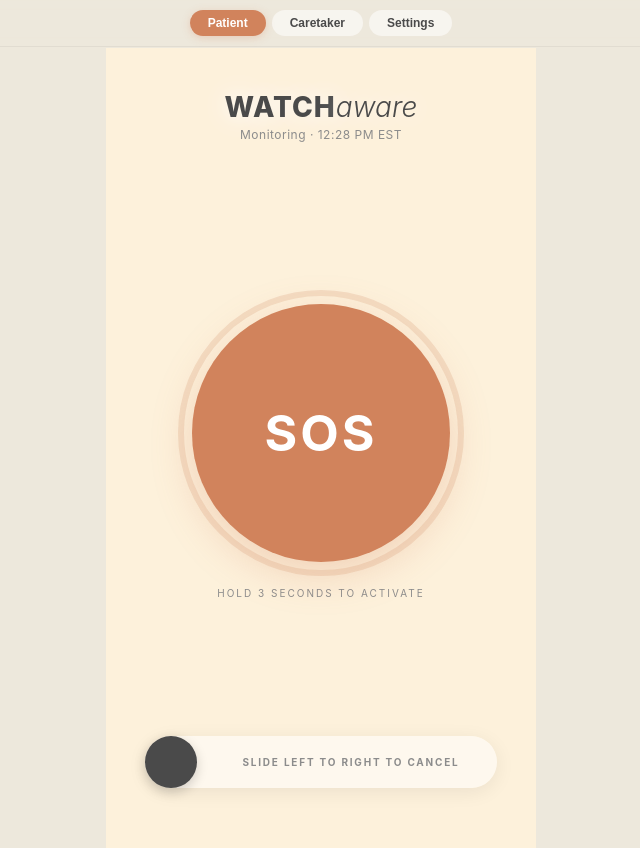
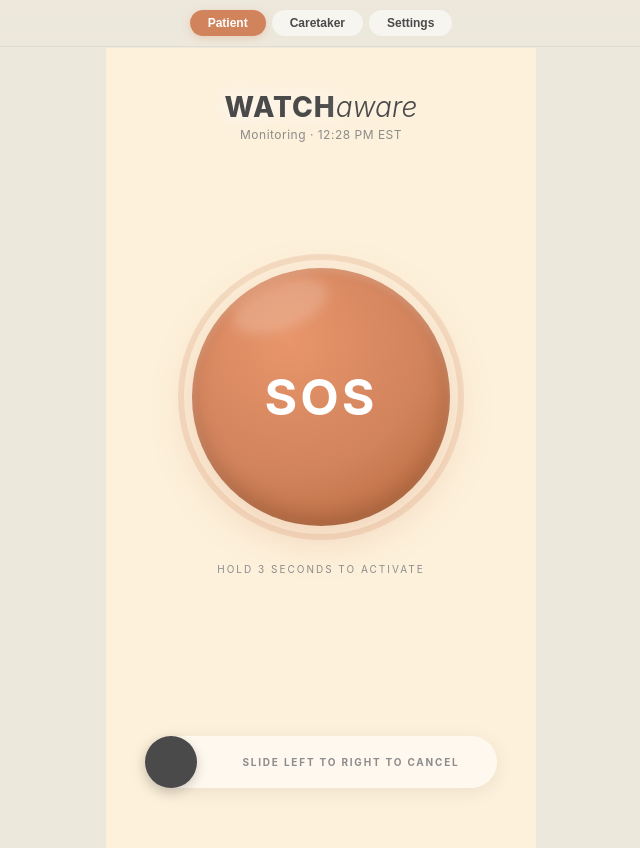
Before and after one commit to WATCHaware/WATCHaware, a React (Create React App) app: page / in a window 1280 px wide. Shown: the whole page, without its empty margins (319-959 px from the left). Built offline with nearby package versions, Linux system fonts and the light colour scheme; the HTML template or start-up script is replaced by a standard one.

Commit message:
Initial WATCHaware app

```diff
--- a/src/App.jsx
+++ b/src/App.jsx
@@ -174,18 +174,28 @@ function HoldButton({ onFired }) {
         onTouchEnd={end}
         style={{
           width: 258, height: 258, borderRadius: "50%",
-          backgroundColor: COLORS.terracotta,
+          background: holding
+            ? "radial-gradient(circle at 38% 28%, #E8956A, #D1835C 55%, #A8622E)"
+            : "radial-gradient(circle at 38% 28%, #E8956A, #D1835C 55%, #B06030)",
           display: "flex", alignItems: "center", justifyContent: "center",
           boxShadow: holding
-            ? "0 8px 50px rgba(211,131,92,0.55)"
-            : "0 12px 40px rgba(211,131,92,0.28)",
+            ? "0 8px 50px rgba(211,131,92,0.55), inset 0 -8px 20px rgba(0,0,0,0.2), inset 0 3px 8px rgba(255,255,255,0.15)"
+            : "0 12px 40px rgba(211,131,92,0.28), inset 0 -8px 20px rgba(0,0,0,0.15), inset 0 3px 8px rgba(255,255,255,0.2)",
           cursor: "pointer", userSelect: "none",
           transform: holding ? "scale(0.96)" : "scale(1)",
           transition: "transform 0.1s ease, box-shadow 0.2s ease",
           touchAction: "none",
+          position: "relative", overflow: "hidden",
         }}
       >
-        <span style={{ fontSize: 50, fontWeight: 700, color: COLORS.white, letterSpacing: 3 }}>SOS</span>
+        <div style={{
+          position: "absolute", top: 14, left: 38,
+          width: 100, height: 48, borderRadius: "50%",
+          background: "rgba(255,255,255,0.18)",
+          filter: "blur(6px)", transform: "rotate(-20deg)",
+          pointerEvents: "none",
+        }} />
+        <span style={{ fontSize: 50, fontWeight: 700, color: COLORS.white, letterSpacing: 3, position: "relative" }}>SOS</span>
       </div>
     </div>
   );
@@ -331,7 +341,7 @@ function PatientSOS({ onAlertFired }) {
   return (
     <div style={{ ...BASE.app, justifyContent: "space-between", paddingBottom: 52, minHeight: "100vh" }}>
       <Logo subtitle={`Monitoring  ·  ${time}`} />
-      <div style={{ display: "flex", flexDirection: "column", alignItems: "center", gap: 12, flex: 1, justifyContent: "center" }}>
+      <div style={{ display: "flex", flexDirection: "column", alignItems: "center", gap: 24, flex: 1, justifyContent: "center", paddingBottom: 60 }}>
         <HoldButton onFired={onAlertFired} />
         <div style={{ fontSize: 10, color: COLORS.slateLight, letterSpacing: 2, marginTop: -8 }}>
           HOLD 3 SECONDS TO ACTIVATE
@@ -360,54 +370,30 @@ function CaretakerDashboard({ onSettings, alertActive, onAcknowledge }) {
           <div style={{
             position: "absolute", top: 12, left: 12,
             width: 280, height: 280, borderRadius: "50%",
-            backgroundColor: alertActive
-              ? "rgba(211,131,92,0.25)"
-              : "rgba(168,195,179,0.25)",
-            filter: "blur(20px)",
-            transition: "background-color 0.5s ease",
-            zIndex: 0,
+            backgroundColor: alertActive ? "rgba(211,131,92,0.25)" : "rgba(168,195,179,0.25)",
+            filter: "blur(20px)", transition: "background-color 0.5s ease", zIndex: 0,
           }} />
           <div style={{
             position: "relative", width: 280, height: 280, borderRadius: "50%",
             background: alertActive
               ? "radial-gradient(circle at 38% 32%, #E8906A, #D1835C 60%, #B8693E)"
               : "radial-gradient(circle at 38% 32%, #C2D9CF, #A8C3B3 60%, #8AADA0)",
-            display: "flex", flexDirection: "column",
-            alignItems: "center", justifyContent: "center",
-            animation: alertActive
-              ? "pulse 1.4s ease-in-out infinite"
-              : "breathe 4s ease-in-out infinite",
-            transition: "background 0.5s ease",
-            zIndex: 1,
+            display: "flex", flexDirection: "column", alignItems: "center", justifyContent: "center",
+            animation: alertActive ? "pulse 1.4s ease-in-out infinite" : "breathe 4s ease-in-out infinite",
+            transition: "background 0.5s ease", zIndex: 1,
             boxShadow: "inset 0 -8px 20px rgba(0,0,0,0.12), inset 0 2px 6px rgba(255,255,255,0.25)",
           }}>
             <div style={{
-              position: "absolute", top: 18, left: 32,
-              width: 90, height: 44, borderRadius: "50%",
-              background: "rgba(255,255,255,0.22)",
-              filter: "blur(6px)", transform: "rotate(-20deg)",
-              pointerEvents: "none",
+              position: "absolute", top: 18, left: 32, width: 90, height: 44, borderRadius: "50%",
+              background: "rgba(255,255,255,0.22)", filter: "blur(6px)", transform: "rotate(-20deg)", pointerEvents: "none",
             }} />
-            <div style={{
-              position: "absolute", inset: 0, borderRadius: "50%",
-              border: "1.5px solid rgba(255,255,255,0.18)",
-              pointerEvents: "none",
-            }} />
-            <div style={{
-              position: "absolute", width: "55%", height: 1,
-              backgroundColor: "rgba(255,255,255,0.3)", top: "46%",
-            }} />
-            <div style={{
-              fontSize: 18, marginBottom: 18,
-              textShadow: "0 0 12px rgba(255,255,255,0.4)", lineHeight: 1,
-            }}>
+            <div style={{ position: "absolute", inset: 0, borderRadius: "50%", border: "1.5px solid rgba(255,255,255,0.18)", pointerEvents: "none" }} />
+            <div style={{ position: "absolute", width: "55%", height: 1, backgroundColor: "rgba(255,255,255,0.3)", top: "46%" }} />
+            <div style={{ fontSize: 18, marginBottom: 18, textShadow: "0 0 12px rgba(255,255,255,0.4)", lineHeight: 1 }}>
               <span style={{ fontWeight: 800, color: COLORS.slate, letterSpacing: 1 }}>WATCH</span>
               <span style={{ fontWeight: 300, color: COLORS.slate, fontStyle: "italic" }}>aware</span>
             </div>
-            <div style={{
-              fontSize: 11, fontWeight: 600, letterSpacing: 3,
-              color: "rgba(255,255,255,0.9)", marginTop: 16,
-            }}>
+            <div style={{ fontSize: 11, fontWeight: 600, letterSpacing: 3, color: "rgba(255,255,255,0.9)", marginTop: 16 }}>
               {alertActive ? "⚠️ ALERT" : "MONITORING"}
             </div>
           </div>
@@ -433,11 +419,7 @@ function CaretakerDashboard({ onSettings, alertActive, onAcknowledge }) {
           <div style={{ fontSize: 10, color: COLORS.terracotta, letterSpacing: 1.5, textAlign: "center", fontWeight: 700 }}>
             ALERT ACTIVE — ACKNOWLEDGE TO SILENCE
           </div>
-          <SlideAction
-            label="SLIDE TO ACKNOWLEDGE"
-            onComplete={onAcknowledge}
-            color={COLORS.terracotta}
-          />
+          <SlideAction label="SLIDE TO ACKNOWLEDGE" onComplete={onAcknowledge} color={COLORS.terracotta} />
         </div>
       )}
     </div>
@@ -447,7 +429,7 @@ function CaretakerDashboard({ onSettings, alertActive, onAcknowledge }) {
 function SettingsScreen({ onBack, sleepStart, sleepEnd, onSleepChange }) {
   const [flatline,  setFlatline]  = useState(true);
   const [offline,   setOffline]   = useState(true);
-  const [patient,   setPatient]   = useState("John Smith");
+  const [patient,   setPatient]   = useState("Kathleen Cousens");
   const [caretaker, setCaretaker] = useState("Ben");
   const [editing,   setEditing]   = useState(null);
 
@@ -465,13 +447,11 @@ function SettingsScreen({ onBack, sleepStart, sleepEnd, onSleepChange }) {
       <div style={{
         width: "86%", backgroundColor: COLORS.white, borderRadius: 24,
         padding: "20px 24px", boxShadow: "0 20px 50px rgba(0,0,0,0.08)",
-        marginTop: 8, marginBottom: 12,
-        border: `2px solid ${COLORS.terracotta}22`,
+        marginTop: 8, marginBottom: 12, border: `2px solid ${COLORS.terracotta}22`,
       }}>
         <div style={{ display: "flex", alignItems: "center", gap: 10, marginBottom: 16 }}>
           <div style={{
-            width: 36, height: 36, borderRadius: "50%",
-            backgroundColor: COLORS.terracotta,
+            width: 36, height: 36, borderRadius: "50%", backgroundColor: COLORS.terracotta,
             display: "flex", alignItems: "center", justifyContent: "center", flexShrink: 0,
           }}>
             <span style={{ fontSize: 16 }}>⚡</span>
@@ -484,8 +464,7 @@ function SettingsScreen({ onBack, sleepStart, sleepEnd, onSleepChange }) {
         ].map(({ label, value, set }) => (
           <div key={label} style={{
             display: "flex", justifyContent: "space-between", alignItems: "center",
-            paddingBottom: 12, marginBottom: 12,
-            borderBottom: "1px solid rgba(0,0,0,0.05)",
+            paddingBottom: 12, marginBottom: 12, borderBottom: "1px solid rgba(0,0,0,0.05)",
           }}>
             <span style={{ fontSize: 13, color: COLORS.slateLight }}>{label}</span>
             <Toggle value={value} onChange={set} />
@@ -512,28 +491,21 @@ function SettingsScreen({ onBack, sleepStart, sleepEnd, onSleepChange }) {
         ].map(({ label, value, key }) => (
           <div key={key} style={{
             display: "flex", justifyContent: "space-between", alignItems: "center",
-            paddingBottom: 10, marginBottom: 10,
-            borderBottom: "1px solid rgba(0,0,0,0.05)",
+            paddingBottom: 10, marginBottom: 10, borderBottom: "1px solid rgba(0,0,0,0.05)",
           }}>
             <span style={{ fontSize: 13, color: COLORS.slateLight }}>{label}</span>
             {editing === key
               ? <input autoFocus value={value}
-                  onChange={e => key === "patient"
-                    ? setPatient(e.target.value)
-                    : setCaretaker(e.target.value)}
+                  onChange={e => key === "patient" ? setPatient(e.target.value) : setCaretaker(e.target.value)}
                   onBlur={() => setEditing(null)}
                   style={{
-                    border: "none",
-                    borderBottom: `1px solid ${COLORS.terracotta}`,
+                    border: "none", borderBottom: `1px solid ${COLORS.terracotta}`,
                     background: "none", fontSize: 13, fontWeight: 600,
-                    color: COLORS.slate, outline: "none",
-                    textAlign: "right", width: 140,
+                    color: COLORS.slate, outline: "none", textAlign: "right", width: 140,
                   }}
                 />
-              : <span onClick={() => setEditing(key)}
-                  style={{ fontSize: 13, fontWeight: 600, cursor: "text" }}>
-                  {value}{" "}
-                  <span style={{ color: COLORS.slateLight, fontSize: 11 }}>✎</span>
+              : <span onClick={() => setEditing(key)} style={{ fontSize: 13, fontWeight: 600, cursor: "text" }}>
+                  {value}{" "}<span style={{ color: COLORS.slateLight, fontSize: 11 }}>✎</span>
                 </span>
             }
           </div>
@@ -546,8 +518,7 @@ function SettingsScreen({ onBack, sleepStart, sleepEnd, onSleepChange }) {
           width: "100%", padding: "13px 0",
           backgroundColor: COLORS.terracotta, color: COLORS.white,
           border: "none", borderRadius: 13, fontSize: 14, fontWeight: 600,
-          cursor: "pointer", boxShadow: "0 4px 14px rgba(211,131,92,0.28)",
-          letterSpacing: 0.5,
+          cursor: "pointer", boxShadow: "0 4px 14px rgba(211,131,92,0.28)", letterSpacing: 0.5,
         }}>
           + Add Caretaker
         </button>
@@ -557,7 +528,11 @@ function SettingsScreen({ onBack, sleepStart, sleepEnd, onSleepChange }) {
 }
 
 export default function WATCHaware() {
-  const [screen,      setScreen]      = useState("patient");
+  const params  = new URLSearchParams(window.location.search);
+  const view    = params.get("view");
+  const locked  = view === "patient" || view === "caretaker";
+
+  const [screen,      setScreen]      = useState(view === "caretaker" ? "caretaker" : "patient");
   const [alertActive, setAlertActive] = useState(false);
   const [sleepStart,  setSleepStart]  = useState(22);
   const [sleepEnd,    setSleepEnd]    = useState(6);
@@ -571,6 +546,8 @@ export default function WATCHaware() {
   return (
     <div style={{ backgroundColor: "#EDE8DC", minHeight: "100vh", width: "100%", overflowX: "hidden" }}>
       <style>{STYLE_TAG}</style>
+
+      {!locked && (
         <div style={{
           display: "flex", gap: 6, padding: "10px 16px",
           position: "fixed", top: 0, zIndex: 100, width: "100%",
@@ -592,18 +569,20 @@ export default function WATCHaware() {
             </button>
           ))}
         </div>
-      <div style={{ paddingTop: 48, width: "100%", maxWidth: 430, margin: "0 auto" }}>
-        {screen === "patient" && (
-          <PatientSOS onAlertFired={() => { setAlertActive(true); setScreen("caretaker"); }} />
       )}
-        {screen === "caretaker" && (
+
+      <div style={{ paddingTop: locked ? 0 : 48, maxWidth: 430, margin: "0 auto", width: "100%" }}>
+        {(screen === "patient" || (locked && view === "patient")) && (
+          <PatientSOS onAlertFired={() => { setAlertActive(true); if (!locked) setScreen("caretaker"); }} />
+        )}
+        {(screen === "caretaker" || (locked && view === "caretaker")) && (
           <CaretakerDashboard
-            onSettings={() => setScreen("settings")}
+            onSettings={() => { if (!locked) setScreen("settings"); }}
             alertActive={alertActive}
             onAcknowledge={() => setAlertActive(false)}
           />
         )}
-        {screen === "settings" && (
+        {screen === "settings" && !locked && (
           <SettingsScreen
             onBack={() => setScreen("caretaker")}
             sleepStart={sleepStart}
```
Also changed, not shown: public/caretaker-bg.png (added), public/sos-bg.png (added). Lines whose indentation alone changed are shown as unchanged.
